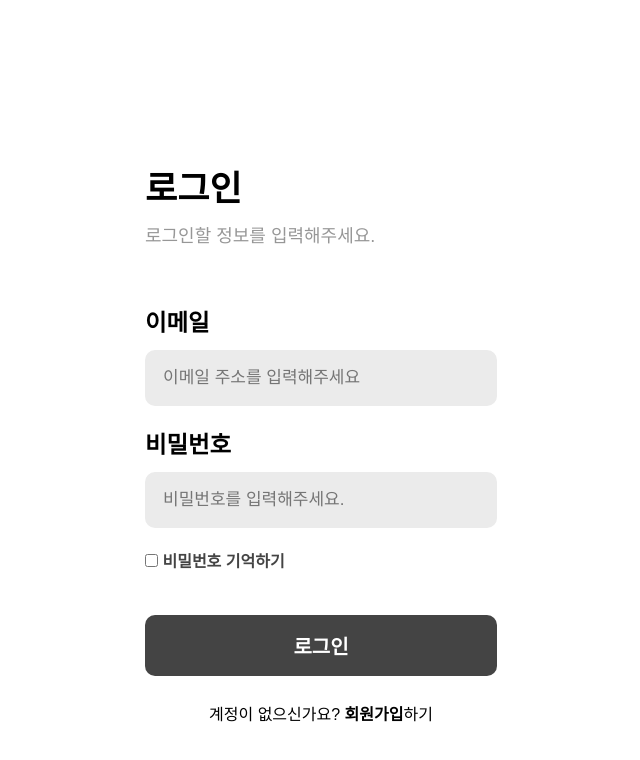
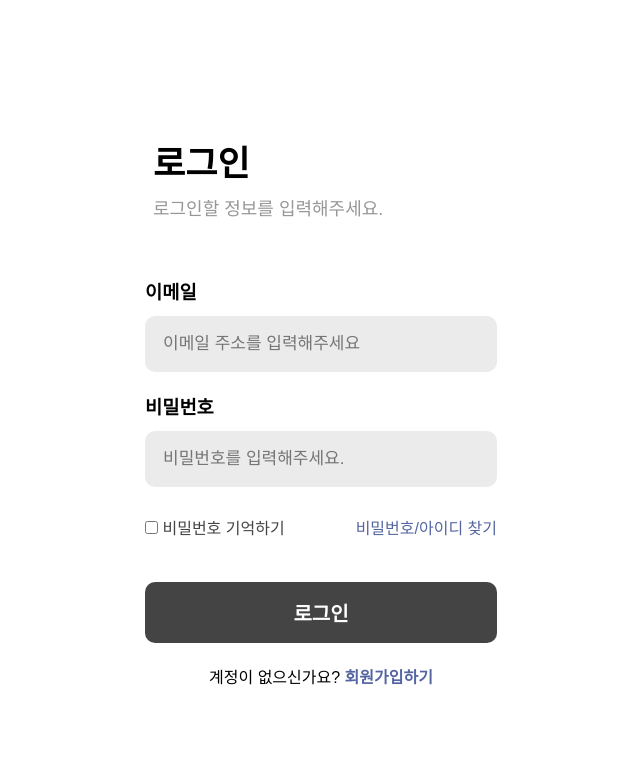
Before and after one commit to 2022-SunrinHackathon/2022-SunrinHackathon_FrontEnd, a Vue app: page /login in a window 1280 px wide. Shown: the top 760 px of the page, without its empty margins (319-959 px from the left). Built offline with nearby package versions, Linux system fonts and the light colour scheme; a web font is replaced by a local one.

Commit message:
loginPage

```diff
--- a/src/views/loginPage.vue
+++ b/src/views/loginPage.vue
@@ -19,12 +19,15 @@
         <label class="remember-password">
           <input type="checkbox"> 비밀번호 기억하기
         </label>
+
+        <div class="find-password">비밀번호/아이디 찾기</div>
+
       </div>
 
       <button class="login">로그인</button>
     </div>
 
-    <div class="signup">계정이 없으신가요? <b>회원가입</b>하기</div>
+    <div class="signup">계정이 없으신가요? <span class="goto-signup">회원가입하기</span></div>
   </div>
 </template>
 
@@ -38,26 +41,30 @@ export default {
 h1 {
   font-size: 35px;
 
-  margin-top: 160px;
+  margin-top: 135px;
+  margin-left: 8px;
 }
 
 .login-msg {
   color: #979797;
   font-size: 18px;
   font-weight: 500;
+  line-height: 22px;
+  letter-spacing: 0em;
 
-  margin-top: 10px;
+  margin-left: 8px;
+  margin-top : 12px;
 }
 
 .login-box {
   margin-top: 57px;
 }
 
-.login-box label {
+.login-box > label {
   width: 100%;
   font-style: normal;
   font-weight: 600;
-  font-size: 20px;
+  font-size: 16px;
 
   display: block;
 
@@ -68,30 +75,41 @@ h1 {
   margin-top: 12px;
 }
 
+.login-tool-wrap {
+  display: flex;
+  justify-content: space-between;
 
-.login-tool-wrap > *{
+  margin-top: 32px;
+}
+
+.login-tool-wrap > * {
   display: inline;
 }
 
-.login-box label.remember-password {
+.login-box .remember-password {
   color: #444444;
-  font-weight: 600;
+  font-style: normal;
+  font-weight: 500;
   font-size: 16px;
+  line-height: 20px;
 }
 
-.login-box label.remember-password input {
+.login-box .remember-password input {
   font-weight: 600;
   font-size: 16px;
   line-height: 20px;
 }
 
 .find-password {
-  font-weight: 600;
+  font-style: normal;
+  font-weight: 500;
   font-size: 16px;
+  line-height: 20px;
+  /* identical to box height */
 
   text-align: right;
 
-  color: #000000;
+  color: #5465A1;
 }
 
 button.login {
@@ -99,9 +117,22 @@ button.login {
 }
 
 .signup {
+  font-size: 16px;
+  font-weight: 500;
+  line-height: 20px;
+  letter-spacing: 0em;
   text-align: center;
 
   margin-top: 25px;
 }
 
+.goto-signup {
+  color: #5465A1;
+  font-size: 16px;
+  font-weight: 600;
+  line-height: 20px;
+  letter-spacing: 0em;
+  text-align: center;
+}
+
 </style>
```
